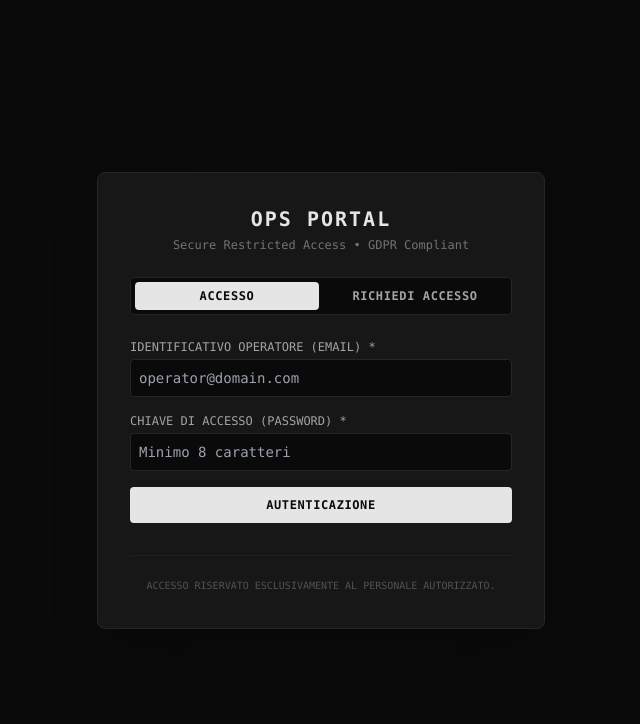
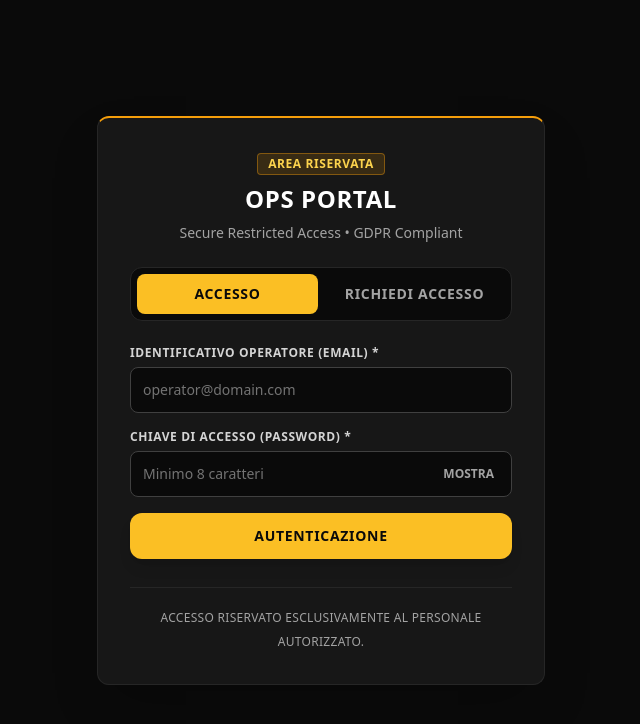
Before and after one commit to giordanocasaliwork-dotcom/ops-portal, a Next.js app: page /ops-portal/login in a window 1280 px wide. Shown: the top 724 px of the page, without its empty margins (319-959 px from the left). Built offline with nearby package versions, Linux system fonts and the light colour scheme; no server answers.

Commit message:
Update page.tsx

```diff
--- a/app/login/page.tsx
+++ b/app/login/page.tsx
@@ -12,6 +12,7 @@ export default function LoginPage() {
   const [fullName, setFullName] = useState('')
   const [email, setEmail] = useState('')
   const [password, setPassword] = useState('')
+  const [showPassword, setShowPassword] = useState(false)
   const [loading, setLoading] = useState(false)
   const [error, setError] = useState<string | null>(null)
   const [notice, setNotice] = useState<string | null>(null)
@@ -38,15 +39,15 @@ export default function LoginPage() {
 
       if (!profile || !profile.is_active) {
         await supabase.from('audit_logs').insert([
-          { user_email: email, action: 'LOGIN_BLOCKED (PENDING_APPROVAL)', status: 'DENIED' }
+          { user_email: email, action: 'LOGIN_BLOCKED (PENDING_APPROVAL)', status: 'DENIED' },
         ])
         await supabase.auth.signOut()
-        setError('Account in attesa di autorizzazione. Contatta il Comando per l\'attivazione.')
+        setError("Account in attesa di autorizzazione. Contatta il Comando per l'attivazione.")
         return
       }
 
       await supabase.from('audit_logs').insert([
-        { user_email: email, action: 'LOGIN', status: 'SUCCESS' }
+        { user_email: email, action: 'LOGIN', status: 'SUCCESS' },
       ])
 
       router.push('/dashboard')
@@ -82,7 +83,7 @@ export default function LoginPage() {
 
       if (data.session) {
         await supabase.from('audit_logs').insert([
-          { user_email: email, action: 'ACCESS_REQUEST_SUBMITTED', status: 'PENDING' }
+          { user_email: email, action: 'ACCESS_REQUEST_SUBMITTED', status: 'PENDING' },
         ])
         await supabase.auth.signOut()
       }
@@ -90,7 +91,9 @@ export default function LoginPage() {
       setFullName('')
       setPassword('')
       setMode('login')
-      setNotice('Richiesta registrata. L\'accesso restera bloccato fino all\'approvazione dell\'amministratore.')
+      setNotice(
+        "Richiesta registrata. L'accesso restera bloccato fino all'approvazione dell'amministratore."
+      )
     } catch (err: any) {
       setError(err.message || 'Impossibile completare la richiesta di registrazione.')
     } finally {
@@ -99,23 +102,30 @@ export default function LoginPage() {
   }
 
   return (
-    <div className="min-h-screen bg-neutral-950 text-neutral-100 flex flex-col justify-center items-center p-6 font-mono">
-      <div className="w-full max-w-md bg-neutral-900 border border-neutral-800 rounded-lg p-8 shadow-2xl">
-        <div className="mb-6 text-center">
-          <h1 className="text-xl font-bold tracking-widest uppercase text-neutral-200">Ops Portal</h1>
-          <p className="text-xs text-neutral-500 mt-1">Secure Restricted Access • GDPR Compliant</p>
+    <div className="min-h-screen bg-neutral-950 text-neutral-100 flex flex-col justify-center items-center p-4 sm:p-6 font-sans antialiased">
+      <div className="w-full max-w-md bg-neutral-900 border border-neutral-800 border-t-2 border-t-amber-500 rounded-xl p-5 sm:p-8 shadow-2xl">
+        <div className="mb-6 text-center space-y-2">
+          <span className="inline-block px-2.5 py-0.5 rounded bg-amber-500/15 text-amber-300 border border-amber-500/40 text-xs font-bold uppercase tracking-wider">
+            Area Riservata
+          </span>
+          <h1 className="text-xl sm:text-2xl font-bold tracking-wide uppercase text-white">
+            Ops Portal
+          </h1>
+          <p className="text-xs sm:text-sm text-neutral-400">
+            Secure Restricted Access &bull; GDPR Compliant
+          </p>
         </div>
 
-        <div className="grid grid-cols-2 gap-1 p-1 bg-neutral-950 border border-neutral-800 rounded mb-6">
+        <div className="grid grid-cols-2 gap-1.5 p-1.5 bg-neutral-950 border border-neutral-800 rounded-xl mb-6">
           <button
             type="button"
             onClick={() => {
               setMode('login')
               setError(null)
             }}
-            className={`py-1.5 text-xs uppercase tracking-wider rounded transition font-semibold ${
+            className={`min-h-[40px] py-2 text-xs sm:text-sm uppercase tracking-wider rounded-lg transition font-bold ${
               mode === 'login'
-                ? 'bg-neutral-200 text-neutral-950'
+                ? 'bg-amber-400 text-neutral-950'
                 : 'text-neutral-400 hover:text-neutral-200'
             }`}
           >
@@ -128,9 +138,9 @@ export default function LoginPage() {
               setError(null)
               setNotice(null)
             }}
-            className={`py-1.5 text-xs uppercase tracking-wider rounded transition font-semibold ${
+            className={`min-h-[40px] py-2 text-xs sm:text-sm uppercase tracking-wider rounded-lg transition font-bold ${
               mode === 'register'
-                ? 'bg-neutral-200 text-neutral-950'
+                ? 'bg-amber-400 text-neutral-950'
                 : 'text-neutral-400 hover:text-neutral-200'
             }`}
           >
@@ -139,13 +149,13 @@ export default function LoginPage() {
         </div>
 
         {error && (
-          <div className="mb-4 p-3 bg-red-950/50 border border-red-800 text-red-300 text-xs rounded">
+          <div className="mb-5 p-3.5 bg-red-950/60 border border-red-800 text-red-200 text-sm rounded-xl leading-relaxed">
             {error}
           </div>
         )}
 
         {notice && (
-          <div className="mb-4 p-3 bg-emerald-950/50 border border-emerald-800 text-emerald-300 text-xs rounded">
+          <div className="mb-5 p-3.5 bg-emerald-950/60 border border-emerald-800 text-emerald-200 text-sm rounded-xl leading-relaxed">
             {notice}
           </div>
         )}
@@ -153,52 +163,64 @@ export default function LoginPage() {
         <form onSubmit={mode === 'login' ? handleLogin : handleRegister} className="space-y-4">
           {mode === 'register' && (
             <div>
-              <label className="block text-xs uppercase text-neutral-400 mb-1">
+              <label className="block text-xs uppercase tracking-wider text-neutral-300 mb-1.5 font-semibold">
                 Nome e Cognome / Nominativo *
               </label>
               <input
                 type="text"
                 required
+                autoComplete="name"
                 value={fullName}
                 onChange={(e) => setFullName(e.target.value)}
-                className="w-full bg-neutral-950 border border-neutral-800 rounded p-2 text-sm text-neutral-200 focus:outline-none focus:border-neutral-600 font-mono"
+                className="w-full bg-neutral-950 border border-neutral-700 focus:border-amber-400 focus:outline-none rounded-lg p-3 text-base sm:text-sm text-white placeholder-neutral-500"
                 placeholder="Mario Rossi"
               />
             </div>
           )}
 
           <div>
-            <label className="block text-xs uppercase text-neutral-400 mb-1">
+            <label className="block text-xs uppercase tracking-wider text-neutral-300 mb-1.5 font-semibold">
               Identificativo Operatore (Email) *
             </label>
             <input
               type="email"
               required
+              autoComplete="email"
               value={email}
               onChange={(e) => setEmail(e.target.value)}
-              className="w-full bg-neutral-950 border border-neutral-800 rounded p-2 text-sm text-neutral-200 focus:outline-none focus:border-neutral-600 font-mono"
+              className="w-full bg-neutral-950 border border-neutral-700 focus:border-amber-400 focus:outline-none rounded-lg p-3 text-base sm:text-sm text-white placeholder-neutral-500"
               placeholder="operator@domain.com"
             />
           </div>
 
           <div>
-            <label className="block text-xs uppercase text-neutral-400 mb-1">
+            <label className="block text-xs uppercase tracking-wider text-neutral-300 mb-1.5 font-semibold">
               Chiave di Accesso (Password) *
             </label>
+            <div className="relative flex items-center">
               <input
-              type="password"
+                type={showPassword ? 'text' : 'password'}
                 required
+                autoComplete={mode === 'login' ? 'current-password' : 'new-password'}
                 value={password}
                 onChange={(e) => setPassword(e.target.value)}
-              className="w-full bg-neutral-950 border border-neutral-800 rounded p-2 text-sm text-neutral-200 focus:outline-none focus:border-neutral-600 font-mono"
+                className="w-full bg-neutral-950 border border-neutral-700 focus:border-amber-400 focus:outline-none rounded-lg p-3 pr-20 text-base sm:text-sm text-white placeholder-neutral-500"
                 placeholder="Minimo 8 caratteri"
               />
+              <button
+                type="button"
+                onClick={() => setShowPassword(!showPassword)}
+                className="absolute right-2 px-2.5 py-1.5 text-xs font-semibold uppercase text-neutral-400 hover:text-amber-300 rounded transition"
+              >
+                {showPassword ? 'Nascondi' : 'Mostra'}
+              </button>
+            </div>
           </div>
 
           <button
             type="submit"
             disabled={loading}
-            className="w-full mt-2 bg-neutral-200 hover:bg-white text-neutral-950 font-mono text-xs uppercase tracking-wider py-2.5 rounded transition font-semibold disabled:opacity-50"
+            className="w-full min-h-[46px] mt-2 bg-amber-400 hover:bg-amber-300 text-neutral-950 text-sm uppercase tracking-wider py-3 rounded-xl transition font-bold shadow-lg disabled:opacity-50"
           >
             {loading
               ? 'Elaborazione...'
@@ -208,8 +230,8 @@ export default function LoginPage() {
           </button>
         </form>
 
-        <div className="mt-8 text-center border-t border-neutral-800/60 pt-4">
-          <span className="text-[10px] uppercase text-neutral-600">
+        <div className="mt-7 text-center border-t border-neutral-800 pt-4">
+          <span className="text-xs uppercase tracking-wide text-neutral-400">
             Accesso riservato esclusivamente al personale autorizzato.
           </span>
         </div>
```
Lines whose indentation alone changed are shown as unchanged.
